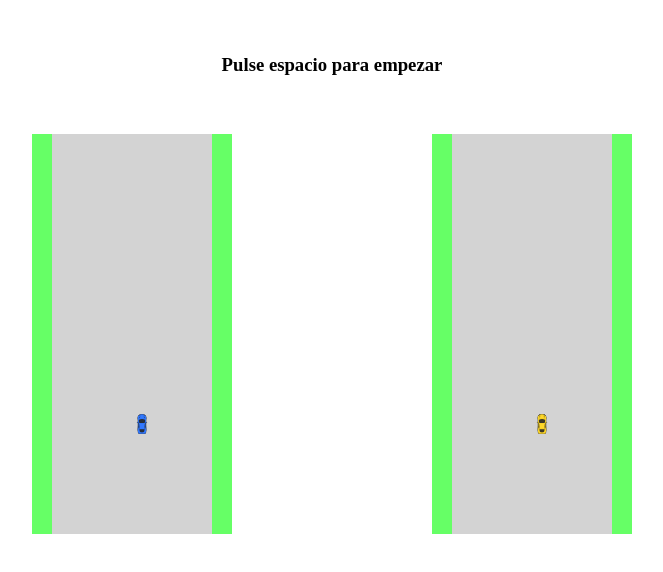
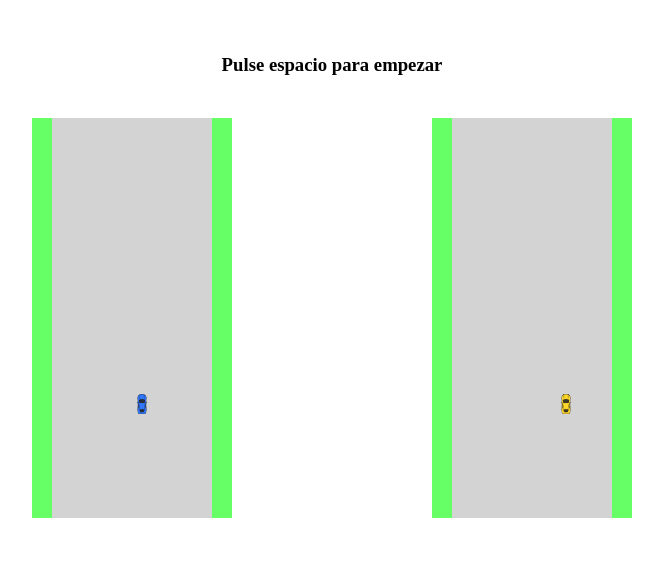
Before and after one commit to Daxuli/ObstacleRacing, a plain HTML site: page index.html in a window 1280 px wide. Shown: the part 50-622 px from the top of the page, without its empty margins (308-971 px from the left). Drawn offline with nearby package versions, Linux system fonts and the light colour scheme.

Commit message:
clase divcenter

```diff
--- a/index.html
+++ b/index.html
@@ -64,9 +64,9 @@
         <h3 id="text1">Pulse espacio para empezar</h3>
 
     </div>
-    <div class="center" style="width:600px; height: 400px;">
-        <div id="coche1"><img src="static/bluecar.svg" type="image/svg+xml"/></div>
-        <div id="coche2"><img src="static/yellowcar.svg" type="image/svg+xml"/></div>
+    <div class="divcenter" style="width:600px; height: 400px;">
+        <div><img id="coche1" src="static/bluecar.svg" type="image/svg+xml"/>
+        <img id="coche2" src="static/yellowcar.svg" type="image/svg+xml"/></div>
         <svg style="width:600px; height: 400px; ">
             <rect x="0"  y="0" width="200" height="400" fill=#D3D3D3 />
             <rect x="400"  y="0" width="200" height="400" fill=#D3D3D3 />
--- a/static/estilos.css
+++ b/static/estilos.css
@@ -1,6 +1,10 @@
-
 .center {
     text-align: center;
+    margin: auto;
+    width: 60%;
+}
+
+.divcenter { /*https://www.w3schools.com/css/css_align.asp*/
     margin: auto;
     width: 60%;
 }
@@ -10,7 +14,7 @@
     height:20px;
     width:20px;
     left:100px;
-    top:320px;
+    top:300px;
 }
 
 #coche2{
```
